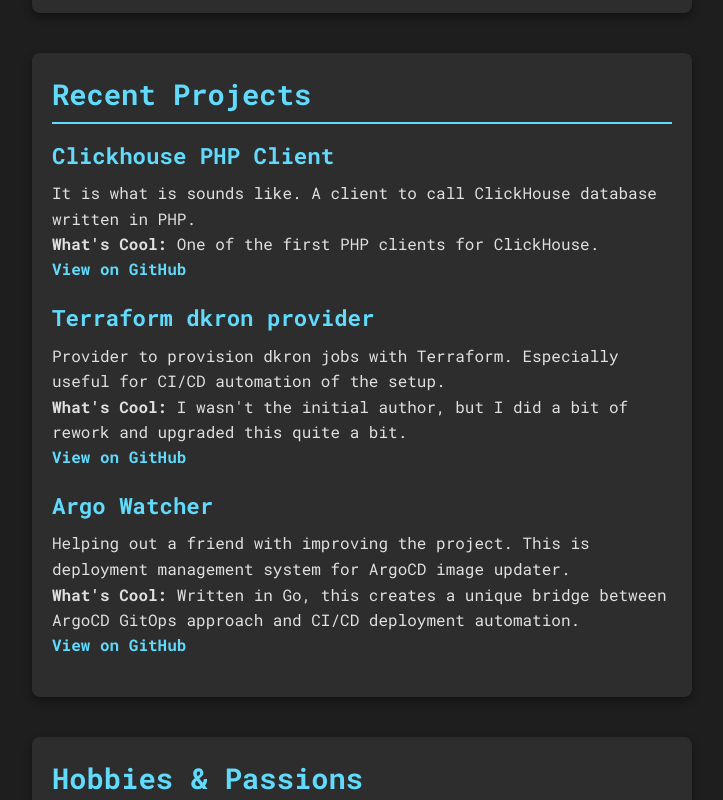
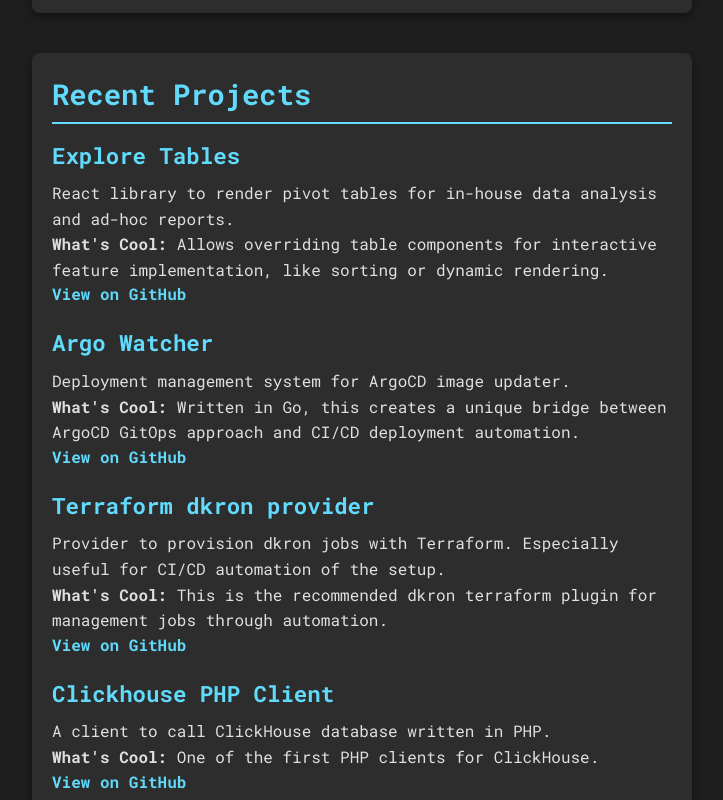
Before and after one commit to bozerkins/bozerkins.it, a React (Vite) app: page / in a window 1280 px wide. Shown: the part 740-1540 px from the top of the page, without its empty margins (278-1001 px from the left). Built offline with nearby package versions, Linux system fonts and the light colour scheme.

Commit message:
new project into home page

```diff
--- a/src/pages/Home.tsx
+++ b/src/pages/Home.tsx
@@ -38,26 +38,34 @@
       <section className="projects">
         <h2>Recent Projects</h2>
         <div className="project">
-          <h3>Clickhouse PHP Client</h3>
-          <p>It is what is sounds like. A client to call ClickHouse database written in PHP.</p>
-          <p><strong>What's Cool:</strong> One of the first PHP clients for ClickHouse.</p>
-          <a href="https://github.com/bozerkins/clickhouse-client" target="_blank" rel="noopener noreferrer">
+          <h3>Explore Tables</h3>
+          <p>React library to render pivot tables for in-house data analysis and ad-hoc reports.</p>
+          <p><strong>What's Cool:</strong> Allows overriding table components for interactive feature implementation, like sorting or dynamic rendering. </p>
+          <a href="https://bozerkins.github.io/explore-tables/#/interactive" target="_blank" rel="noopener noreferrer">
+            View on GitHub
+          </a>
+        </div>
+        <div className="project">
+          <h3>Argo Watcher</h3>
+          <p>Deployment management system for ArgoCD image updater. </p>
+          <p><strong>What's Cool:</strong> Written in Go, this creates a unique bridge between ArgoCD GitOps approach and CI/CD deployment automation.</p>
+          <a href="https://argo-watcher.readthedocs.io/en/latest/" target="_blank" rel="noopener noreferrer">
             View on GitHub
           </a>
         </div>
         <div className="project">
           <h3>Terraform dkron provider</h3>
           <p>Provider to provision dkron jobs with Terraform. Especially useful for CI/CD automation of the setup.</p>
-          <p><strong>What's Cool:</strong> I wasn't the initial author, but I did a bit of rework and upgraded this quite a bit.</p>
+          <p><strong>What's Cool:</strong> This is the recommended dkron terraform plugin for management jobs through automation.</p>
           <a href="https://github.com/bozerkins/terraform-provider-dkron" target="_blank" rel="noopener noreferrer">
             View on GitHub
           </a>
         </div>
         <div className="project">
-          <h3>Argo Watcher</h3>
-          <p>Helping out a friend with improving the project. This is deployment management system for ArgoCD image updater. </p>
-          <p><strong>What's Cool:</strong> Written in Go, this creates a unique bridge between ArgoCD GitOps approach and CI/CD deployment automation.</p>
-          <a href="https://github.com/shini4i/argo-watcher" target="_blank" rel="noopener noreferrer">
+          <h3>Clickhouse PHP Client</h3>
+          <p>A client to call ClickHouse database written in PHP.</p>
+          <p><strong>What's Cool:</strong> One of the first PHP clients for ClickHouse.</p>
+          <a href="https://github.com/bozerkins/clickhouse-client" target="_blank" rel="noopener noreferrer">
             View on GitHub
           </a>
         </div>
```
